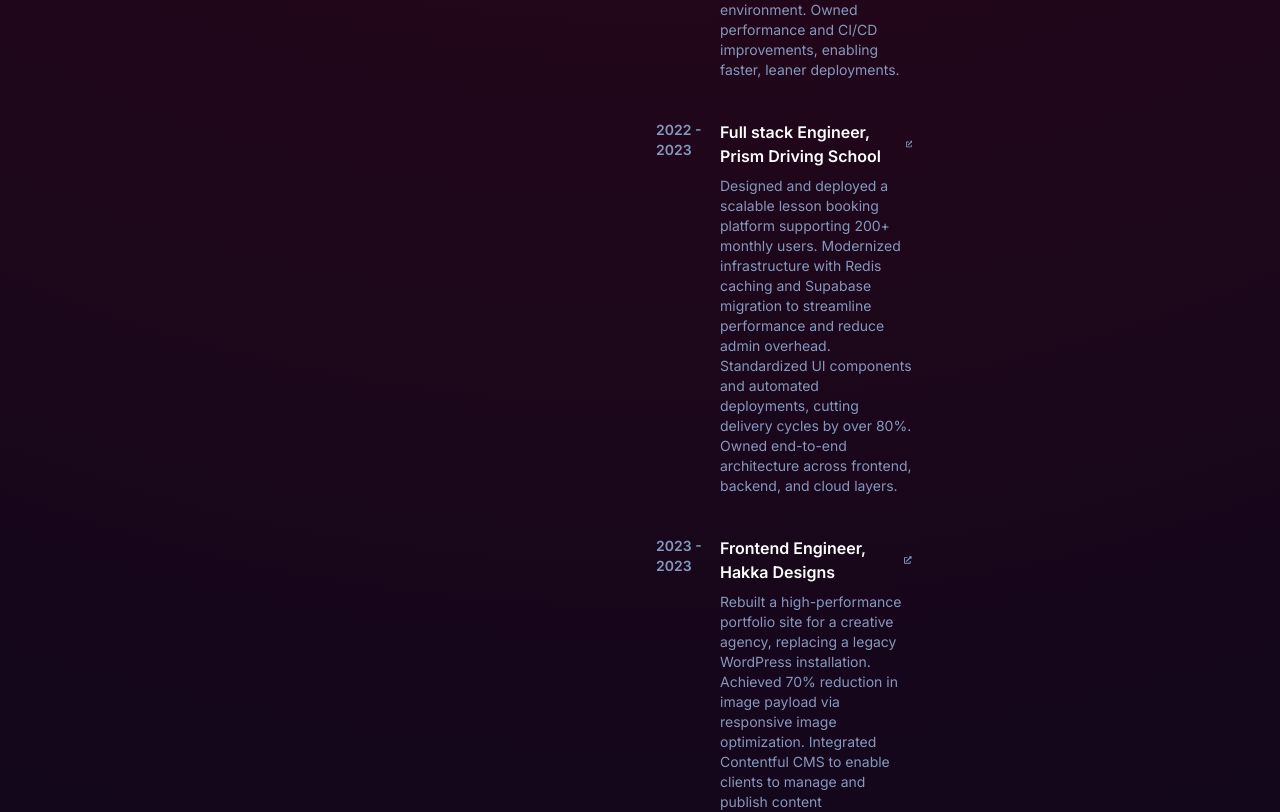
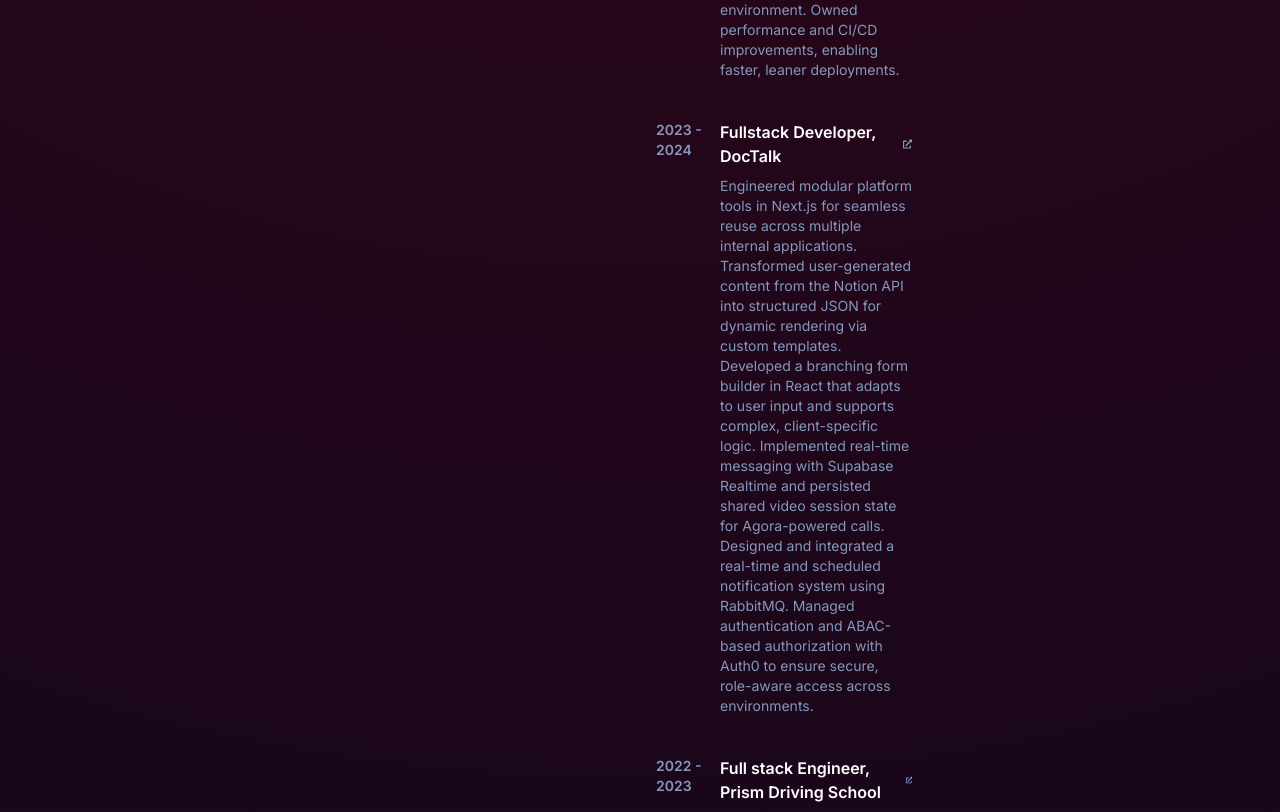
Before and after one commit to msabeeh01/My_Portfolio, a Next.js app: page / in a window 1280 px wide. Shown: the part 1620-2432 px from the top of the page. Built offline with nearby package versions, Linux system fonts and the light colour scheme.

Commit message:
update: added doctalk and fixed dates

```diff
--- a/app/page.tsx
+++ b/app/page.tsx
@@ -26,6 +26,13 @@
     endDate: "PRESENT",
     desc: "Lead the development of two cross-platform fintech mobile applications using React Native, consistently rated 4.6★+ on both iOS and Android. Engineered and shipped a design system to unify UI/UX across the apps, reducing engineering redundancy and speeding up time-to-release. Collaborated with designers and backend engineers to scope, prioritize, and deliver features in an agile environment. Owned performance and CI/CD improvements, enabling faster, leaner deployments.",
     link: "https://turinatech.ca/",
+  },
+  {
+    position: "Fullstack Developer, DocTalk",
+    startDate: "2023",
+    endDate: "2024",
+    desc: "Engineered modular platform tools in Next.js for seamless reuse across multiple internal applications. Transformed user-generated content from the Notion API into structured JSON for dynamic rendering via custom templates. Developed a branching form builder in React that adapts to user input and supports complex, client-specific logic. Implemented real-time messaging with Supabase Realtime and persisted shared video session state for Agora-powered calls. Designed and integrated a real-time and scheduled notification system using RabbitMQ. Managed authentication and ABAC-based authorization with Auth0 to ensure secure, role-aware access across environments.",
+    link: "https://www.doctalk.com/"
   },
 
   {
@@ -82,9 +89,9 @@
       }}
     >
       {/* Grid layout with sticky left and scrollable right */}
-      <div className="flex flex-col lg:flex-row lg:mx-80 items-center lg:items-start lg:py-0 justify-center">
+      <div className="flex flex-col xl:flex-row lg:mx-80 items-center lg:items-start lg:py-0 justify-center">
         {/* LEFT: Sticky */}
-        <div className="h-screen lg:block lg:w-[50%] lg:sticky lg:top-0 lg:h-screen py-24 lg:px-24 lg:flex-col lg:justify-center">
+        <div className="h-screen xl:block xl:w-[50%] xl:sticky xl:top-0 xl:h-screen py-24 xl:px-24 xl:flex-col xl:justify-center">
           <div className="flex flex-col h-full">
             <h1 className="text-4xl font-bold tracking-tight text-slate-200 sm:text-5xl">
               Muhammad Sabeeh
@@ -145,7 +152,7 @@
         </div>
 
         {/* RIGHT: Scrollable Content */}
-        <div className="w-full flex justify-center items-center flex-col lg:block lg:w-[50%] py-24 text-white">
+        <div className="w-full flex justify-center items-center flex-col xl:block xl:w-[50%] py-24 text-white">
           <div className="flex flex-col gap-4 max-w-[90%] inactive" id="about">
             <div>
               I'm a software developer who loves building well-crafted digital
```
